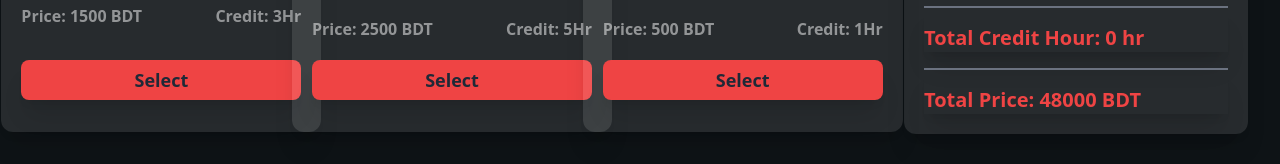
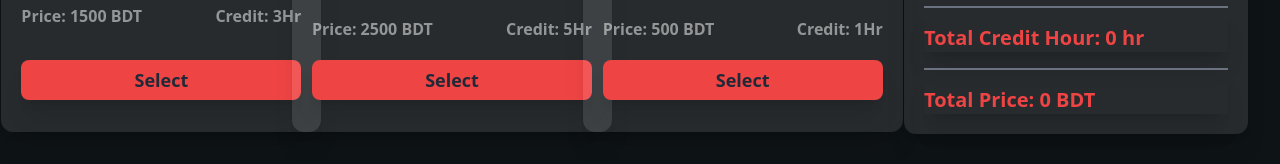
Before and after one commit to thecodermehedi/firecoder, a React (Vite) app: page / in a window 1280 px wide. Shown: the part 564-728 px from the top of the page. Built offline with nearby package versions, Linux system fonts and the light colour scheme.

Commit message:
➕ Added PriceUpdate Feature

```diff
--- a/src/components/Cart.jsx
+++ b/src/components/Cart.jsx
@@ -1,6 +1,11 @@
 import PropTypes from "prop-types";
 
-const Cart = ({courseNames, totalCreditHour, remainingCreditHour}) => {
+const Cart = ({
+  courseNames,
+  totalCreditHour,
+  remainingCreditHour,
+  totalPrice,
+}) => {
   return (
     <div className="p-5 card w-[30rem] h-fit bg-white bg-opacity-10 shadow-xl rounded-xl text-white">
       <h3 className="text-xl font-bold text-red-500 shadow-xl">
@@ -21,7 +26,7 @@ const Cart = ({courseNames, totalCreditHour, remainingCreditHour}) => {
       </h3>
       <hr className="border border-gray-500 mt-4" />
       <h3 className="text-xl font-bold text-red-500 shadow-xl pt-4">
-        Total Price: 48000 BDT
+        Total Price: {totalPrice} BDT
       </h3>
     </div>
   );
@@ -31,6 +36,7 @@ Cart.propTypes = {
   courseNames: PropTypes.array,
   totalCreditHour: PropTypes.number,
   remainingCreditHour: PropTypes.number,
+  totalPrice: PropTypes.number,
 };
 
 export default Cart;
--- a/src/components/Main.jsx
+++ b/src/components/Main.jsx
@@ -10,6 +10,7 @@ const Main = ({toast}) => {
   const [courseNames, setCourseNames] = useState([]);
   const [totalCreditHour, setTotalCreditHour] = useState(0);
   const [remainingCreditHour, setRemainingCreditHour] = useState(20);
+  const [totalPrice, setTotalPrice] = useState(0);
   useEffect(() => {
     fetch("/courses.json")
       .then((res) => res.json())
@@ -18,6 +19,7 @@ const Main = ({toast}) => {
   const handleCard = (card) => {
     const newTotalCreditHour = totalCreditHour + card.credit;
     const newRemainingCreditHour = remainingCreditHour - card.credit;
+    const newTotalPrice = totalPrice + card.price;
     if (courseNames.includes(card)) {
       toast.warn("Item already added!");
       return;
@@ -30,6 +32,7 @@ const Main = ({toast}) => {
       toast.success("Item added successfully!");
       setTotalCreditHour(newTotalCreditHour);
       setRemainingCreditHour(newRemainingCreditHour);
+      setTotalPrice(newTotalPrice);
     }
   };
   return (
@@ -39,6 +42,7 @@ const Main = ({toast}) => {
         courseNames={courseNames}
         totalCreditHour={totalCreditHour}
         remainingCreditHour={remainingCreditHour}
+        totalPrice={totalPrice}
       />
     </div>
   );
```
